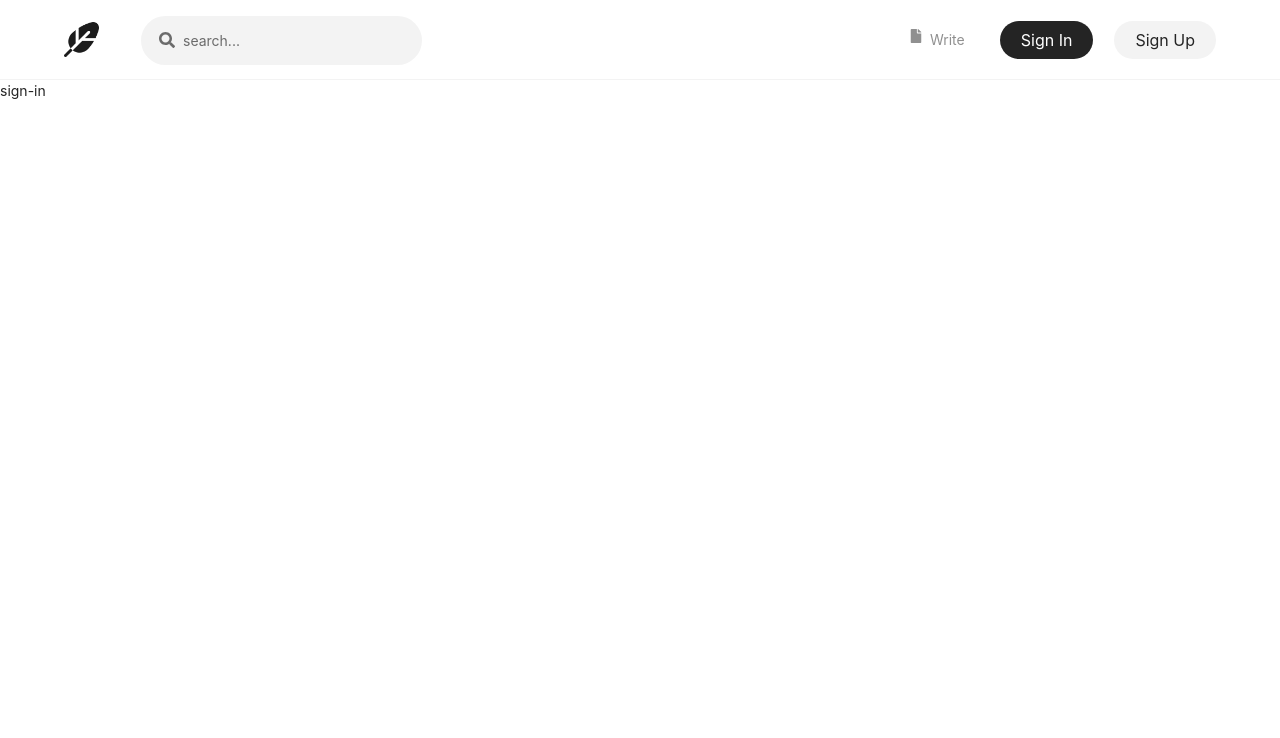
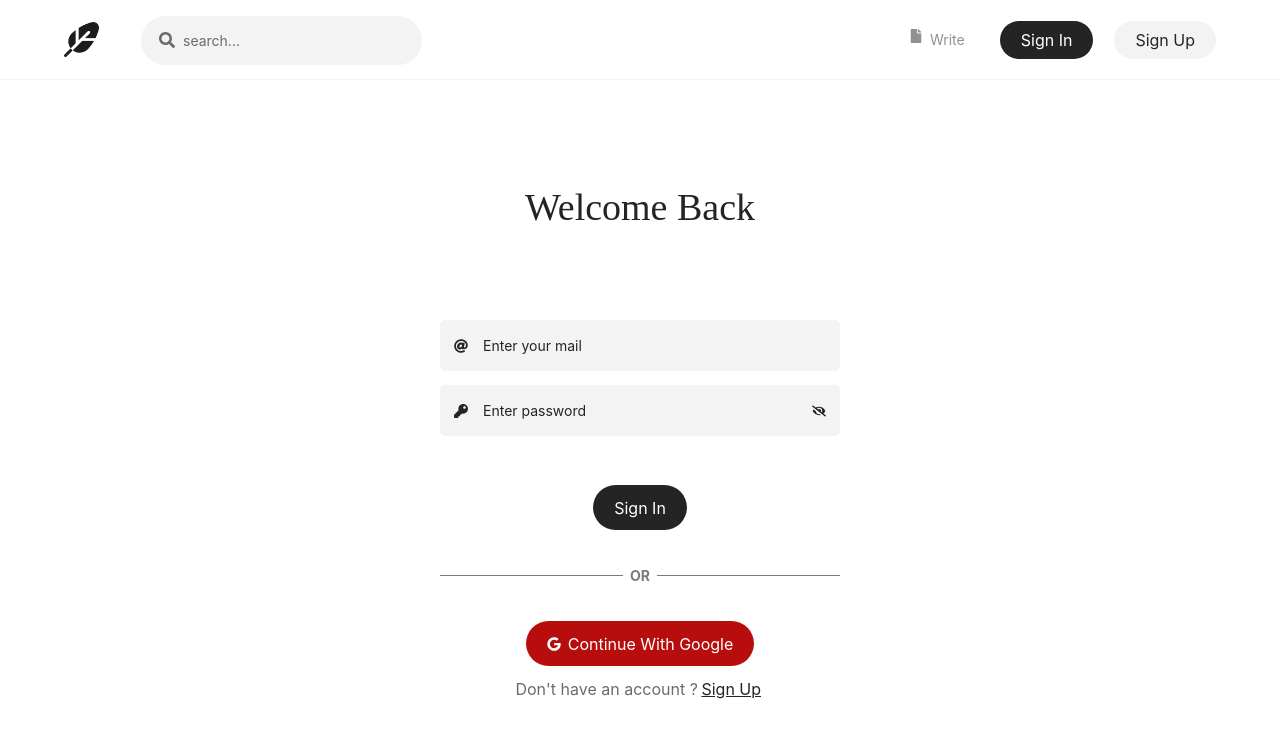
Before and after one commit to ganeshlonare/MERN-Blog-Website, a React (Vite) app in the folder client/: page /sign-in in a window 1280 px wide. Shown: the top 738 px of the page. Built offline with nearby package versions, Linux system fonts and the light colour scheme.

Commit message:
Completed user auth page UI

```diff
--- a/client/src/components/Input.component.jsx
+++ b/client/src/components/Input.component.jsx
@@ -0,0 +1,47 @@
+import React, { useState } from 'react'
+import { FaUser , FaAt , FaKey , FaEye ,FaEyeSlash } from 'react-icons/fa'
+
+export default function InputBox({name , type , placeholder , id , value }) {
+
+  const [passwordVisibility , setPasswordVisibility] =useState(false)
+
+
+  return (
+    <div className='relative w-full mb-4'>
+      <input
+      type={type=="password" ? passwordVisibility ? "text" : "password" : type}
+      placeholder={placeholder}
+      name={name}
+      defaultValue={value}
+      id={id}
+      className='input-box'
+      />
+      {
+      type=='text'
+       ? <FaUser className='input-icon'/>
+       :""
+       }
+
+      {
+      type=='mail'
+       ?<FaAt className='input-icon'/>
+       :""
+       }
+      {
+      type=='password'
+       ?<FaKey className='input-icon'/>
+       :""
+       }
+      {
+      type=='password'
+       ?passwordVisibility?<FaEye
+       onClick={()=>setPasswordVisibility((currentValue)=>!currentValue)}
+        className='input-icon left-auto right-4 cursor-pointer'/>
+       :<FaEyeSlash
+       onClick={()=>setPasswordVisibility((currentValue)=>!currentValue)}
+        className='input-icon left-auto right-4 cursor-pointer'
+        />: ""
+       }
+    </div>
+  )
+}
--- a/client/src/index.css
+++ b/client/src/index.css
@@ -47,7 +47,7 @@
     }
 
     .btn-dark{
-        @apply whitespace-nowrap bg-black text-white rounded-full py-3 px-6 text-xl capitalize hover:bg-opacity-80;
+        @apply whitespace-nowrap bg-black text-white rounded-full py-3 px-6 text-xl capitalize hover:bg-opacity-90;
     }
 
     .btn-light{
@@ -124,3 +124,8 @@
 .cdx-settings-button[data-tune='stretched'] {
   display: none;
 }
+
+
+.bg-google{
+    background-color: #b80d0d;
+}
--- a/client/src/pages/UserAuthForm.page.jsx
+++ b/client/src/pages/UserAuthForm.page.jsx
@@ -1,9 +1,70 @@
 import React from 'react'
+import InputBox from '../components/Input.component'
+import { FaGoogle } from 'react-icons/fa'
+import { Link } from 'react-router-dom'
 
 export default function UserAuthForm({type}) {
   return (
-    <div>
-      {type}
-    </div>
+    <section className='h-cover flex items-center justify-center'>
+        <form className='w-[80%] max-w-[400px]'>
+
+            <h1 className='text-4xl capitalize font-gelasio text-center mb-24'>
+                {type=="sign-in" ? "welcome Back" : "Join us Today"}
+            </h1>
+
+            {
+                type!== 'sign-in' ?
+                <InputBox
+                type="text"
+                placeholder="Enter your name"
+                name='fullname'
+                />
+                : ""
+            }
+              <InputBox
+                type="mail"
+                placeholder="Enter your mail"
+                name='mail'
+              />
+              <InputBox
+                type="password"
+                placeholder="Enter password"
+                name='password'
+              />
+
+              <button className='center btn-dark mt-14'>
+                {type.replace("-" , " ")}
+              </button>
+
+              <div className="flex items-center my-10 relative w-full gap-2 uppercase text-black font-bold opacity-60">
+                <hr className='w-1/2' />
+                or
+                <hr className='w-1/2' />
+              </div>
+
+              <button className='center btn-dark bg-google flex items-center gap-2'>
+                <FaGoogle />
+                continue with google
+              </button>
+
+              {
+                type=='sign-in'
+                ? <p className='text-xl text-center mt-3 text-dark-grey'>
+                  Don't have an account ?
+                  <Link to='/sign-up' className='underline mx-1 text-xl text-black'>
+                    Sign Up
+                  </Link>
+
+                  </p>
+                :<p className='text-xl text-center mt-3 text-dark-grey' >
+                  Already have an account ?
+                  <Link to='/sign-in' className='underline mx-1 text-xl text-black'>
+                    Sign In
+                  </Link>
+                  </p>
+              }
+
+        </form>
+    </section>
   )
 }
```
